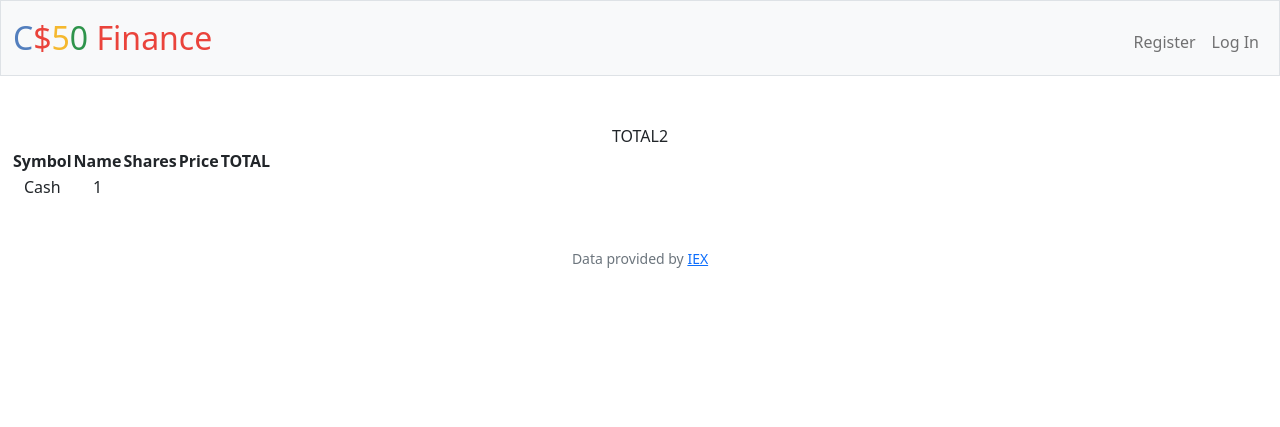
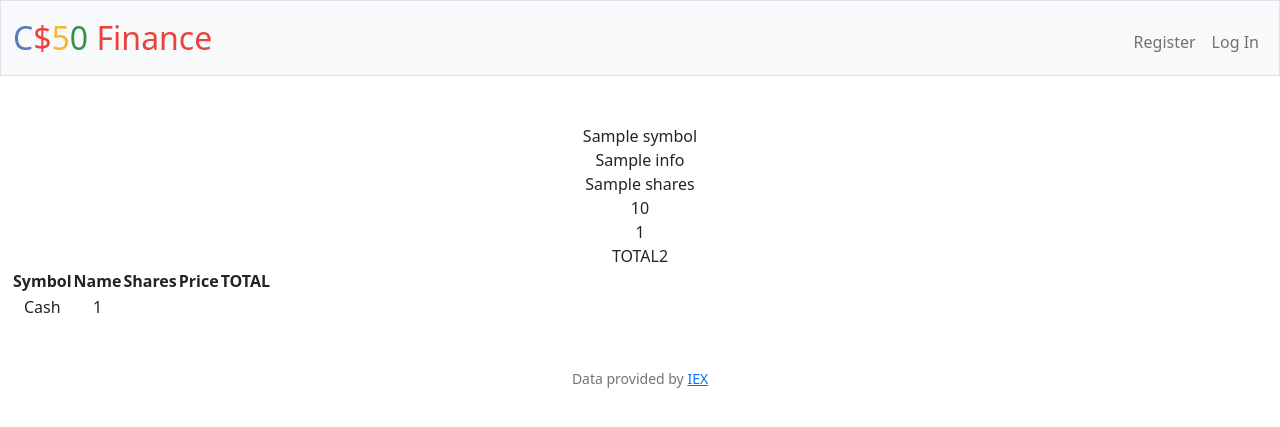
Before and after one commit to KalinaBarzashka/Education, a Flask app: template finance/templates/index.html in a window 1280 px wide. Shown: the top 427 px of the page. Run offline with Flask 2, Linux system fonts and the light colour scheme; the template is opened without the code that fills it: most values are stand-ins (such as "Sample title", 1, 10 or a date in 2020); some libraries are stand-ins or nearby versions.

Commit message:
Sat, Aug 27, 2022, 7:42 PM +00:00

```diff
--- a/finance/app.py
+++ b/finance/app.py
@@ -47,20 +47,21 @@ def index():
 
     # query db for users shares, group by user id and symbol
     data = db.execute("SELECT symbol, COUNT(shares) as shares, AVG(share_price) as share_price FROM transactions WHERE user_id = ? GROUP BY user_id, symbol", session["user_id"])
+    # init total variable to get total sum of users money (in cash and in stock)
+    total_sum = 0
     # add data about symbol full name and total price of the shares that user bought
-    total = 0
     for d in data:
         d["name"] = lookup(d["symbol"])["name"]
         d["total_price"] = d["shares"] * d["share_price"]
-        total = total + d["total_price"]
+        total_sum = total_sum + d["total_price"]
 
     # get current user cash
     current_user_price = db.execute("SELECT cash FROM users WHERE id = ?", session["user_id"])
 
-    total = total + current_user_price[0]["cash"]
 
+    total_sum = total_sum + current_user_price[0]["cash"]
 
-    return render_template("test.html", data=data, current_user_price=current_user_price, total=total)
+    return render_template("test.html", data=data, current_user_price=current_user_price, total_sum=total_sum)
 
 
 @app.route("/buy", methods=["GET", "POST"])
--- a/finance/templates/index.html
+++ b/finance/templates/index.html
@@ -15,7 +15,15 @@
                 <th>TOTAL</th>
             </tr>
         </thead>
-        <tbody></tbody>
+        <tbody>
+        {% for info in data %}
+            <div>{{info.symbol}}</div>
+            <div>{{info.name}}</div>
+            <div>{{info.shares}}</div>
+            <div>{{info.share_price}}</div>
+            <div>{{info.total_price}}</div>
+        {% endfor %}
+        </tbody>
         <tfoot>
             <tr>
                 <td>Cash</td>
--- a/finance/templates/test.html
+++ b/finance/templates/test.html
@@ -9,5 +9,5 @@
         <div>{{info}}</div>
     {% endfor %}
     <div>{{current_user_price}}</div>
-    <div>{{total}}</div>
+    <div>{{total_sum}}</div>
 {% endblock %}
```
